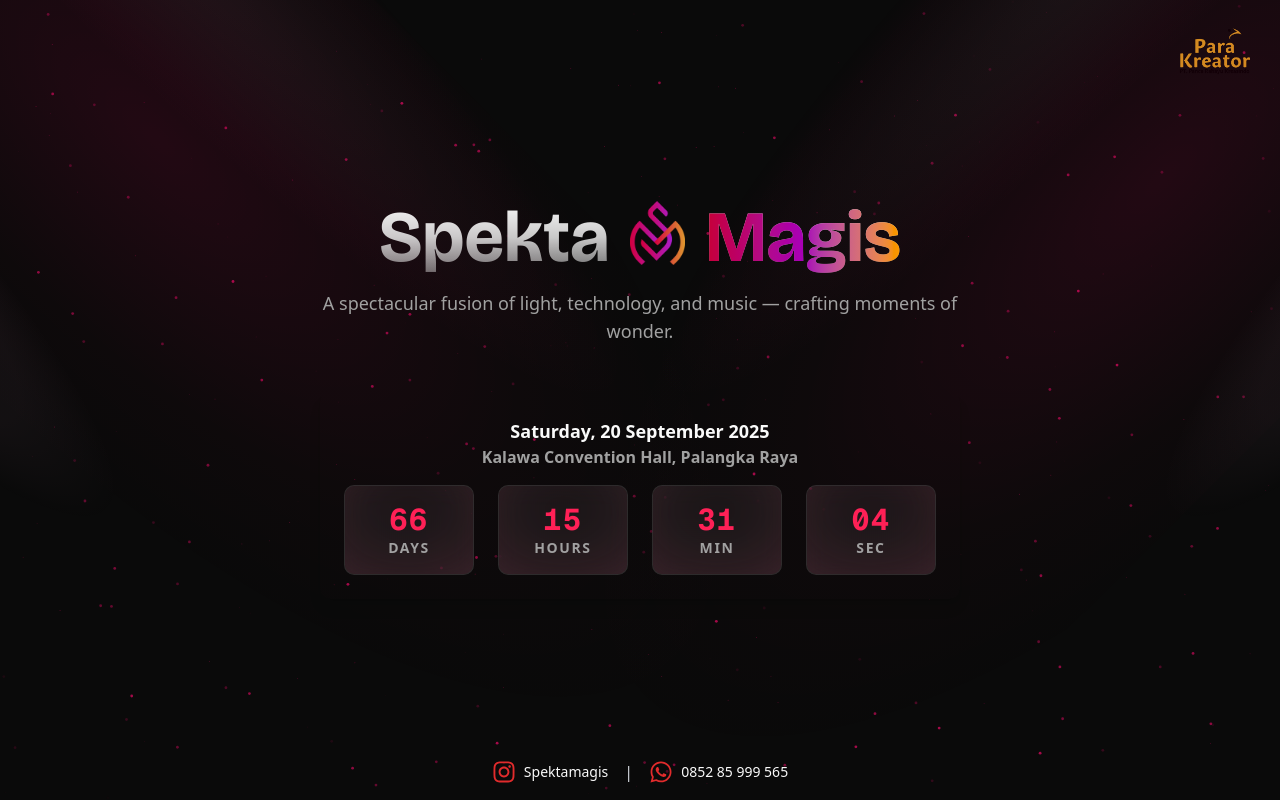
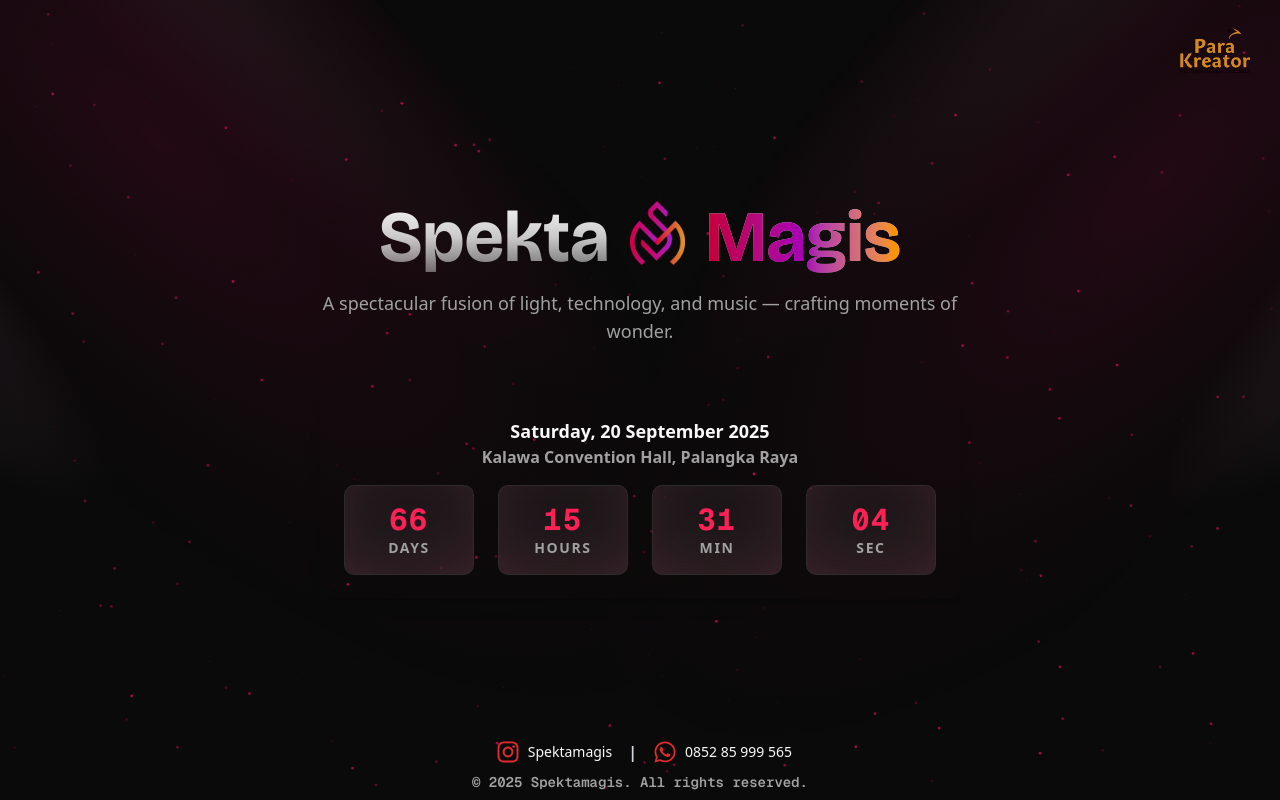
Before and after one commit to alfieqashwa/spekta-magis, a Next.js app: page / in a window 1280 px wide. Built offline with nearby package versions, Linux system fonts and the light colour scheme.

Commit message:
feat: added copyright

```diff
--- a/components/footer.tsx
+++ b/components/footer.tsx
@@ -2,8 +2,8 @@ import { CONTACT, INSTAGRAM } from "@/constants/contact";
 import { FaInstagram, FaWhatsapp } from "react-icons/fa";
 
 export const Footer = () => (
-  <div className="absolute bottom-0 z-10">
-    <div className="flex gap-4 justify-end items-center p-4">
+  <footer className="absolute bottom-0 z-10">
+    <div className="flex space-x-4 justify-end items-center px-4">
       <section>
         <a
           href={INSTAGRAM}
@@ -15,7 +15,7 @@ export const Footer = () => (
           <span className="text-xs md:text-sm font-medium">Spektamagis</span>
         </a>
       </section>
-      <a className="text-gray-300">|</a>
+      <a className="text-gray-300 font-semibold">|</a>
       <section>
         <a
           href={CONTACT}
@@ -30,5 +30,12 @@ export const Footer = () => (
         </a>
       </section>
     </div>
-  </div>
+    <Copyright />
+  </footer>
 );
+
+const Copyright = () => (
+  <p className="text-xs md:text-sm font-semibold my-2 text-muted-foreground font-mono">
+    &copy; {new Date().getFullYear()} Spektamagis. All rights reserved.
+  </p>
+);
```
